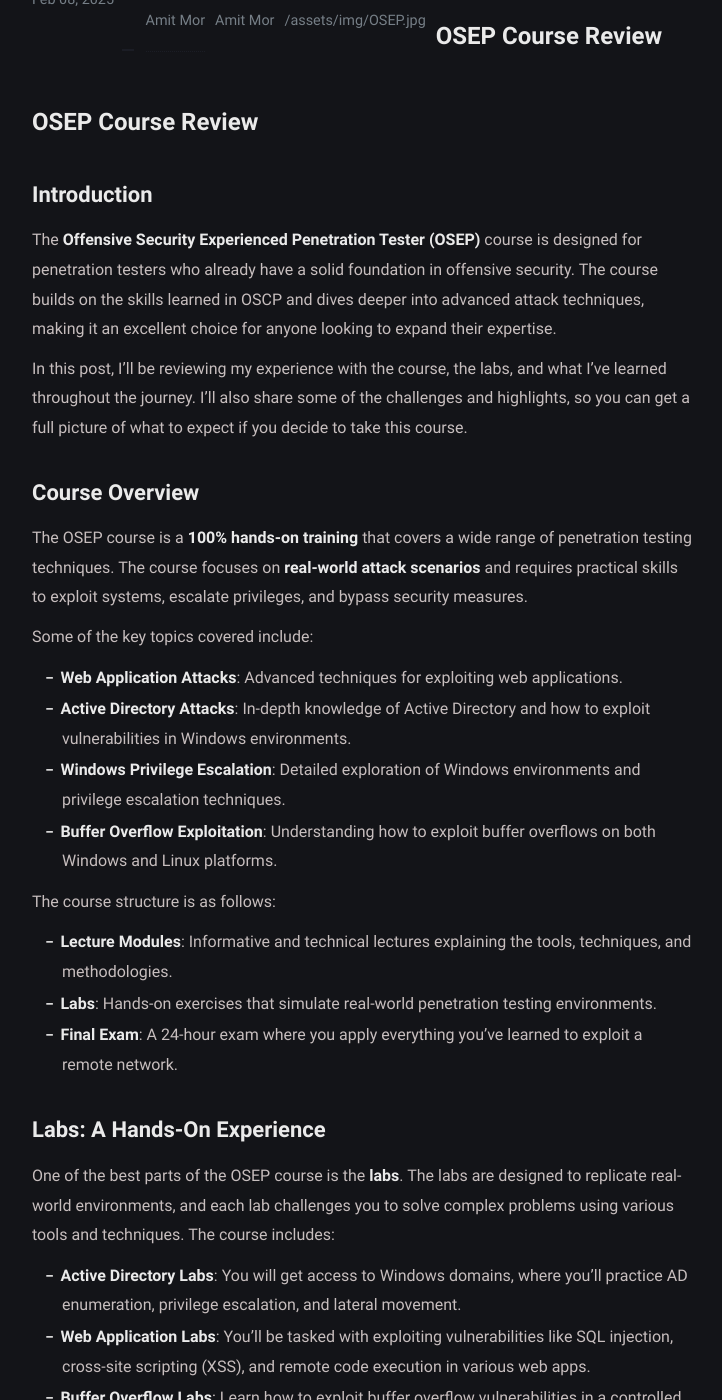
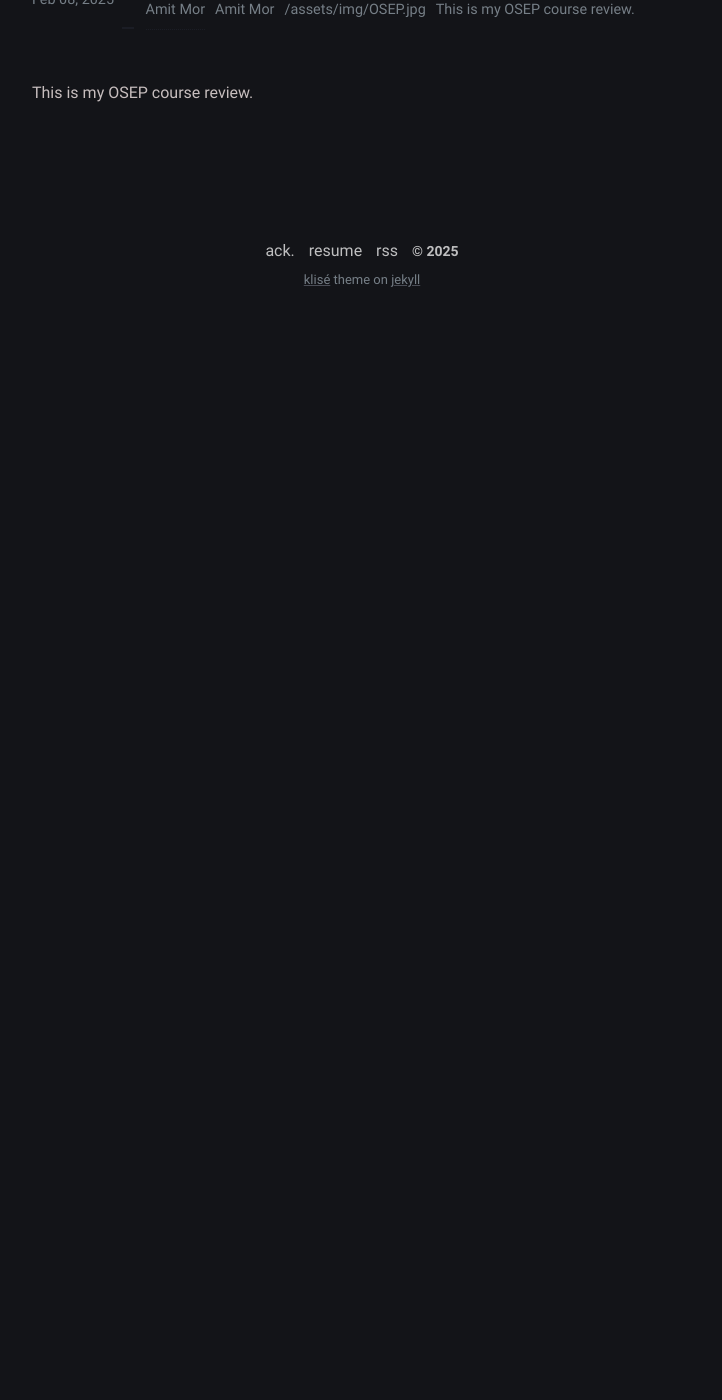
Before and after one commit to Extravenger/extravenger.github.io, a Jekyll site: the page built from _posts/OSEP-Review/2025-02-10-osep-review.md, in a window 1280 px wide and 1400 px high, scrolled down 270 px. Shown: the whole window, without its empty margins (278-1000 px from the left). Built offline with Jekyll 4.4.1, drawn with Linux system fonts in a browser that asks for light colours; after the commit the page ends 900 px from its top, so only the background shows below that; some of the changed text lies outside the part shown.

Commit message:
Update 2025-02-10-osep-review.md

```diff
--- a/_posts/OSEP-Review/2025-02-10-osep-review.md
+++ b/_posts/OSEP-Review/2025-02-10-osep-review.md
@@ -7,75 +7,4 @@
 image: "/assets/img/OSEP.jpg"
 ---
 
-# OSEP Course Review
-
-## Introduction
-
-The **Offensive Security Experienced Penetration Tester (OSEP)** course is designed for penetration testers who already have a solid foundation in offensive security. The course builds on the skills learned in OSCP and dives deeper into advanced attack techniques, making it an excellent choice for anyone looking to expand their expertise.
-
-In this post, I’ll be reviewing my experience with the course, the labs, and what I’ve learned throughout the journey. I’ll also share some of the challenges and highlights, so you can get a full picture of what to expect if you decide to take this course.
-
-## Course Overview
-
-The OSEP course is a **100% hands-on training** that covers a wide range of penetration testing techniques. The course focuses on **real-world attack scenarios** and requires practical skills to exploit systems, escalate privileges, and bypass security measures.
-
-Some of the key topics covered include:
-- **Web Application Attacks**: Advanced techniques for exploiting web applications.
-- **Active Directory Attacks**: In-depth knowledge of Active Directory and how to exploit vulnerabilities in Windows environments.
-- **Windows Privilege Escalation**: Detailed exploration of Windows environments and privilege escalation techniques.
-- **Buffer Overflow Exploitation**: Understanding how to exploit buffer overflows on both Windows and Linux platforms.
-
-The course structure is as follows:
-- **Lecture Modules**: Informative and technical lectures explaining the tools, techniques, and methodologies.
-- **Labs**: Hands-on exercises that simulate real-world penetration testing environments.
-- **Final Exam**: A 24-hour exam where you apply everything you've learned to exploit a remote network.
-
-## Labs: A Hands-On Experience
-
-One of the best parts of the OSEP course is the **labs**. The labs are designed to replicate real-world environments, and each lab challenges you to solve complex problems using various tools and techniques. The course includes:
-- **Active Directory Labs**: You will get access to Windows domains, where you’ll practice AD enumeration, privilege escalation, and lateral movement.
-- **Web Application Labs**: You’ll be tasked with exploiting vulnerabilities like SQL injection, cross-site scripting (XSS), and remote code execution in various web apps.
-- **Buffer Overflow Labs**: Learn how to exploit buffer overflow vulnerabilities in a controlled environment.
-- **Linux Labs**: You will explore different privilege escalation techniques on Linux systems.
-
-The labs are not easy, but they are **extremely valuable** for building hands-on experience and testing your knowledge. Some labs might take several hours or days to complete, but that’s the fun and challenge of it!
-
-## Key Skills Learned
-
-Throughout the course, I’ve gained in-depth knowledge of the following key skills:
-
-### 1. **Advanced Penetration Testing Techniques**
-   - From **privilege escalation** to **post-exploitation**, I’ve learned how to fully compromise environments, pivot, and maintain access.
-
-### 2. **Web Application Exploits**
-   - Mastering **advanced SQL injection**, **XSS**, **file inclusion attacks**, and **RCE** exploits has helped me become much more effective in finding vulnerabilities in web apps.
-
-### 3. **Windows & Active Directory Exploitation**
-   - **Active Directory enumeration** and **Windows privilege escalation** are no longer daunting tasks. I learned how to **bypass security controls** and **exploit Windows vulnerabilities** effectively.
-
-### 4. **Exploitation of Buffer Overflows**
-   - I’ve gained a deeper understanding of **buffer overflow exploitation** on both Windows and Linux platforms, including techniques to develop shellcodes and exploit vulnerable applications.
-
-### 5. **Scripting and Automation**
-   - **Python** scripting and **automation** have become vital tools for me in the testing process. I’ve learned to write custom scripts for different attacks, which is incredibly useful for efficient penetration testing.
-
-## Challenges Faced
-
-Although the OSEP course is rewarding, it’s not without its challenges:
-- **Time Management**: Some of the labs, especially those involving complex AD and web app attacks, can take a long time to complete. It’s important to manage time effectively and avoid frustration.
-- **Advanced Content**: The course is **fast-paced** and assumes you already have experience in penetration testing. Some of the content is challenging, but it’s what makes the course worth it.
-- **Exam Pressure**: The 24-hour exam is very challenging. You need to be well-prepared and comfortable working under pressure.
-
-## Conclusion: Is OSEP Worth It?
-
-If you’re an experienced penetration tester looking to level up your skills, the OSEP course is absolutely worth it. The hands-on labs provide valuable real-world experience, and the skills you acquire will make you a more effective and efficient penetration tester.
-
-Personally, I feel much more confident in tackling **advanced security issues**, especially in **Active Directory environments**. The course not only deepened my knowledge of offensive security techniques but also equipped me with the tools to perform high-level penetration testing.
-
-I highly recommend the **OSEP course** to anyone interested in advancing their career in cybersecurity. It’s challenging, but incredibly rewarding!
-
-## Final Thoughts
-
-As I look back on my OSEP journey, I’m grateful for the knowledge gained and the skills developed. Whether you’re looking to pass the exam or simply improve your penetration testing skills, this course is a fantastic investment.
-
-Thank you for reading my review, and feel free to reach out if you have any questions about the course or my experience!
+This is my OSEP course review.
```
